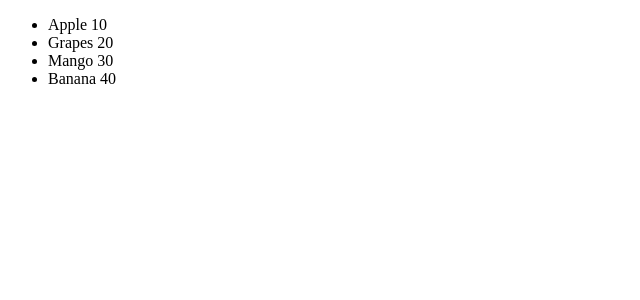
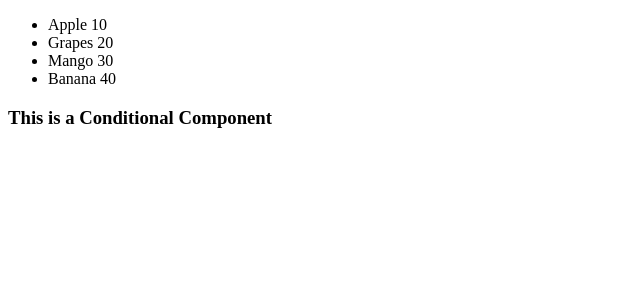
Before and after one commit to arjunk03/reactApp, a React (Vite) app in the folder ReactApp/: page / in a window 1280 px wide. Shown: the top 300 px of the page, without its empty margins (0-640 px from the left). Built offline with nearby package versions, Linux system fonts and the light colour scheme.

Commit message:
css updated

```diff
--- a/ReactApp/src/App.tsx
+++ b/ReactApp/src/App.tsx
@@ -1,11 +1,13 @@
 import Hello from "./componenets/Hello";
 import Fruits from "./componenets/Fruits";
+import ConditionalComponent from "./componenets/ConditionalComponent";
 
 function App() {
   return (
     <>
       <div>
         <Fruits />
+        <ConditionalComponent />
       </div>
     </>
   );
--- /dev/null
+++ b/ReactApp/src/componenets/ConditionalComponent.jsx
@@ -0,0 +1,17 @@
+export default function ConditionalComponent() {
+  const display = true;
+
+  if (display) {
+    return (
+      <div>
+        <h3>This is a Conditional Component </h3>
+      </div>
+    );
+  } else {
+    return (
+      <div>
+        <h3>Code every day</h3>
+      </div>
+    );
+  }
+}
```
